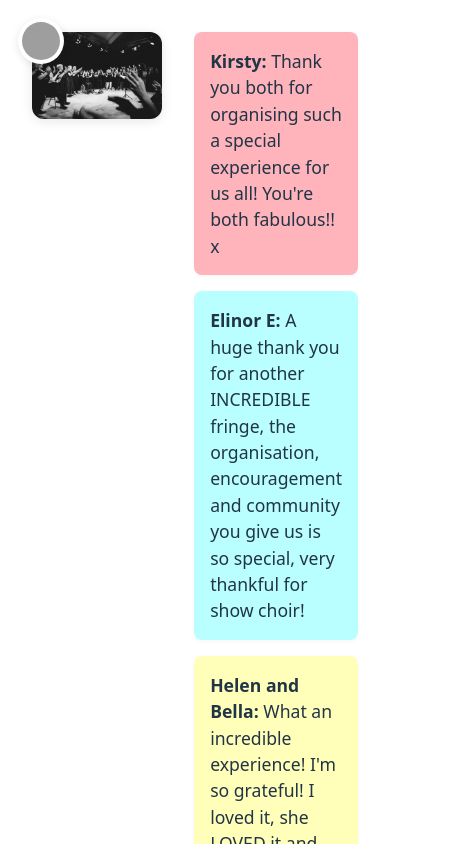
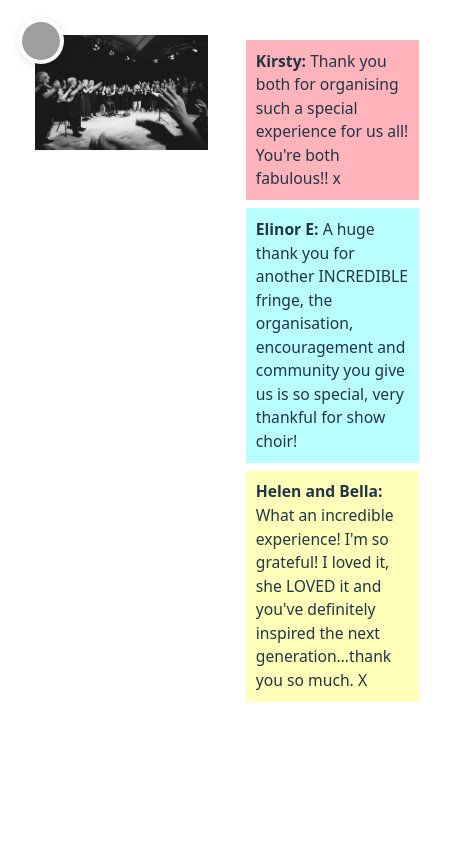
Before and after one commit to kinzaleah/showChoirThanks, a React (Vite) app: page / in a window 390 px wide. Both pictures are taken after a click on the button "Click me!". Shown: the top 844 px of the page, 454 px wide, since content can reach past the window. Built offline with nearby package versions, Linux system fonts and the light colour scheme; grey boxes are pictures that could not be loaded.

Commit message:
some responsiveness added

```diff
--- a/src/App.css
+++ b/src/App.css
@@ -1,3 +1,129 @@
+@media (max-width: 480px) {
+  .grid {
+    width: 100vw;
+    min-width: 0;
+    margin: 0;
+    display: flex;
+    flex-direction: column;
+    box-sizing: border-box;
+  }
+  .photo {
+    width: 100vw;
+    min-width: 0;
+    margin: 0;
+    padding: 0;
+    display: block;
+    box-sizing: border-box;
+  }
+  .photo img {
+    width: 100vw;
+    min-width: 0;
+    max-width: 100vw;
+    height: auto;
+    max-height: 35vh;
+    border-radius: 0;
+    object-fit: cover;
+    display: block;
+    margin: 0 auto;
+    padding: 0.2rem;
+    box-sizing: border-box;
+  }
+  .comments {
+    width: 100vw;
+    min-width: 0;
+    margin: 0;
+    padding: 0.5rem 0.2rem 0 0.2rem;
+    gap: 0.5rem;
+    display: flex;
+    flex-direction: column;
+    box-sizing: border-box;
+  }
+  .comment {
+    font-size: 0.98rem;
+    padding: 0.6rem;
+    word-break: break-word;
+    width: 100%;
+    box-sizing: border-box;
+  }
+  .pagination {
+    width: 100vw;
+    min-width: 0;
+    box-sizing: border-box;
+  }
+}
+@media (max-width: 700px) {
+  #root {
+    padding: 0;
+    max-width: 100vw;
+  }
+  .container {
+    gap: 0.5rem;
+    min-height: 100vh;
+    padding: 0;
+    display: flex;
+    flex-direction: column;
+    justify-content: flex-start;
+    align-items: stretch;
+  }
+  .grid {
+    display: flex;
+    flex-direction: column;
+    min-height: unset;
+    width: 100vw;
+    margin: 0;
+    flex: 1 1 auto;
+    box-sizing: border-box;
+  }
+  .photo {
+    width: 100vw;
+    margin: 0;
+    padding: 0;
+    display: block;
+    flex-shrink: 0;
+    box-sizing: border-box;
+  }
+  .photo img {
+    width: 100vw;
+    max-width: 100vw;
+    height: auto;
+    max-height: 40vh;
+    border-radius: 0;
+    object-fit: cover;
+    display: block;
+    margin: 0 auto;
+    padding: 0.3rem;
+    box-sizing: border-box;
+  }
+  .comments {
+    width: 100vw;
+    margin: 0;
+    padding: 0.5rem 0.5rem 0 0.5rem;
+    gap: 0.7rem;
+    display: flex;
+    flex-direction: column;
+    flex: 1 1 auto;
+    min-height: 0;
+    overflow: visible;
+    box-sizing: border-box;
+  }
+  .comment {
+    font-size: 1rem;
+    padding: 0.7rem;
+    word-break: break-word;
+  }
+  .pagination {
+    position: static;
+    margin-top: 1.5rem;
+    padding-bottom: 1.5rem;
+    width: 100vw;
+    background: #fff;
+    z-index: 2;
+  }
+  .pagination button {
+    font-size: 0.95rem;
+    padding: 0.4rem 0.7rem;
+  }
+}
 .pagination button:hover:not(:disabled) {
   background: #e30b5c;
   color: #fff;
@@ -24,57 +150,66 @@
   grid-template-columns: 1fr 1fr;
   grid-template-rows: 1fr 1fr;
   gap: 2rem;
-  min-height: 400px;
+  @media (max-width: 480px) {
+    .grid-flex {
+      display: flex;
+      flex-direction: column;
+      width: 100%;
+      min-width: 0;
+      margin: 0;
+      box-sizing: border-box;
     }
-
+    .grid {
+      display: block;
+      width: 100%;
+      min-width: 0;
+      margin: 0;
+      box-sizing: border-box;
+    }
     .photo {
-  grid-row: 1 / span 2;
-  grid-column: 1 / 2;
-  display: flex;
-  align-items: flex-start;
-  justify-content: flex-start;
+      width: 100%;
+      min-width: 0;
+      margin: 0;
+      padding: 0;
+      display: block;
+      box-sizing: border-box;
     }
     .photo img {
       width: 100%;
-  max-width: 400px;
-  max-height: 600px;
-  border-radius: 12px;
-  box-shadow: 0 2px 12px rgba(0, 0, 0, 0.1);
+      min-width: 0;
+      max-width: 100%;
+      height: auto;
+      max-height: 35vh;
+      border-radius: 0;
       object-fit: cover;
+      display: block;
+      margin: 0 auto;
+      box-sizing: border-box;
+      padding: 0.2rem;
     }
-
     .comments {
-  grid-row: 1 / span 2;
-  grid-column: 2 / 3;
+      width: 100%;
+      min-width: 0;
+      margin: 0;
+      padding: 0.5rem 0.2rem 0 0.2rem;
+      gap: 0.5rem;
       display: flex;
       flex-direction: column;
-  gap: 1rem;
+      box-sizing: border-box;
     }
-
     .comment {
-  border-radius: 8px;
-  padding: 1rem;
-  box-shadow: 0 1px 4px rgba(0, 0, 0, 0.04);
-  font-size: 1.1rem;
-  transition: background 0.3s;
+      font-size: 0.98rem;
+      padding: 0.6rem;
+      word-break: break-word;
+      width: 100%;
+      box-sizing: border-box;
     }
-
     .pagination {
-  display: flex;
-  align-items: center;
-  gap: 1rem;
-  justify-content: center;
-  position: absolute;
-  left: 0;
-  right: 0;
-  bottom: 2rem;
+      width: 100%;
+      min-width: 0;
+      box-sizing: border-box;
     }
-.pagination button {
-  padding: 0.5rem 1rem;
-  font-size: 1rem;
-  border-radius: 6px;
-  border: 1px solid #ccc;
-  background: #fff;
+  }
   cursor: pointer;
   transition: background 0.2s;
 }
--- a/src/App.jsx
+++ b/src/App.jsx
@@ -1,4 +1,16 @@
 import { useState, useEffect } from "react";
+// Helper hook to detect mobile width
+function useIsMobile() {
+  const [isMobile, setIsMobile] = useState(window.innerWidth <= 480);
+  useEffect(() => {
+    function handleResize() {
+      setIsMobile(window.innerWidth <= 480);
+    }
+    window.addEventListener("resize", handleResize);
+    return () => window.removeEventListener("resize", handleResize);
+  }, []);
+  return isMobile;
+}
 import "./App.css";
 import Landing from "./Landing";
 import BackHomeIcon from "./BackHomeIcon";
@@ -61,6 +73,7 @@ function shuffleArray(array) {
 }
 
 function App() {
+  const isMobile = useIsMobile();
   const [showLanding, setShowLanding] = useState(true);
   const [page, setPage] = useState(1);
   const [commentsPerPage, setCommentsPerPage] = useState(DEFAULT_COMMENTS_PER_PAGE);
@@ -98,6 +111,8 @@ function App() {
     <>
       <BackHomeIcon onClick={() => setShowLanding(true)} />
       <div className="container">
+        {isMobile ? (
+          <div className="grid-flex">
             <div className="grid">
               <div className="photo">
                 <img src={photoSrc} alt={`Show Choir ${photoIdx + 1}`} />
@@ -116,6 +131,27 @@ function App() {
                 ))}
               </div>
             </div>
+          </div>
+        ) : (
+          <div className="grid">
+            <div className="photo">
+              <img src={photoSrc} alt={`Show Choir ${photoIdx + 1}`} />
+            </div>
+            <div className="comments">
+              {comments.map((entry, idx) => (
+                <div
+                  className="comment"
+                  key={startIdx + idx}
+                  style={{
+                    background: pageColors[idx],
+                  }}
+                >
+                  <strong>{entry.Name}:</strong> {entry.Comment}
+                </div>
+              ))}
+            </div>
+          </div>
+        )}
         <div className="pagination">
           <button onClick={() => setPage(page - 1)} disabled={page === 1}>
             &lt; Prev
```
Lines whose indentation alone changed are shown as unchanged.
